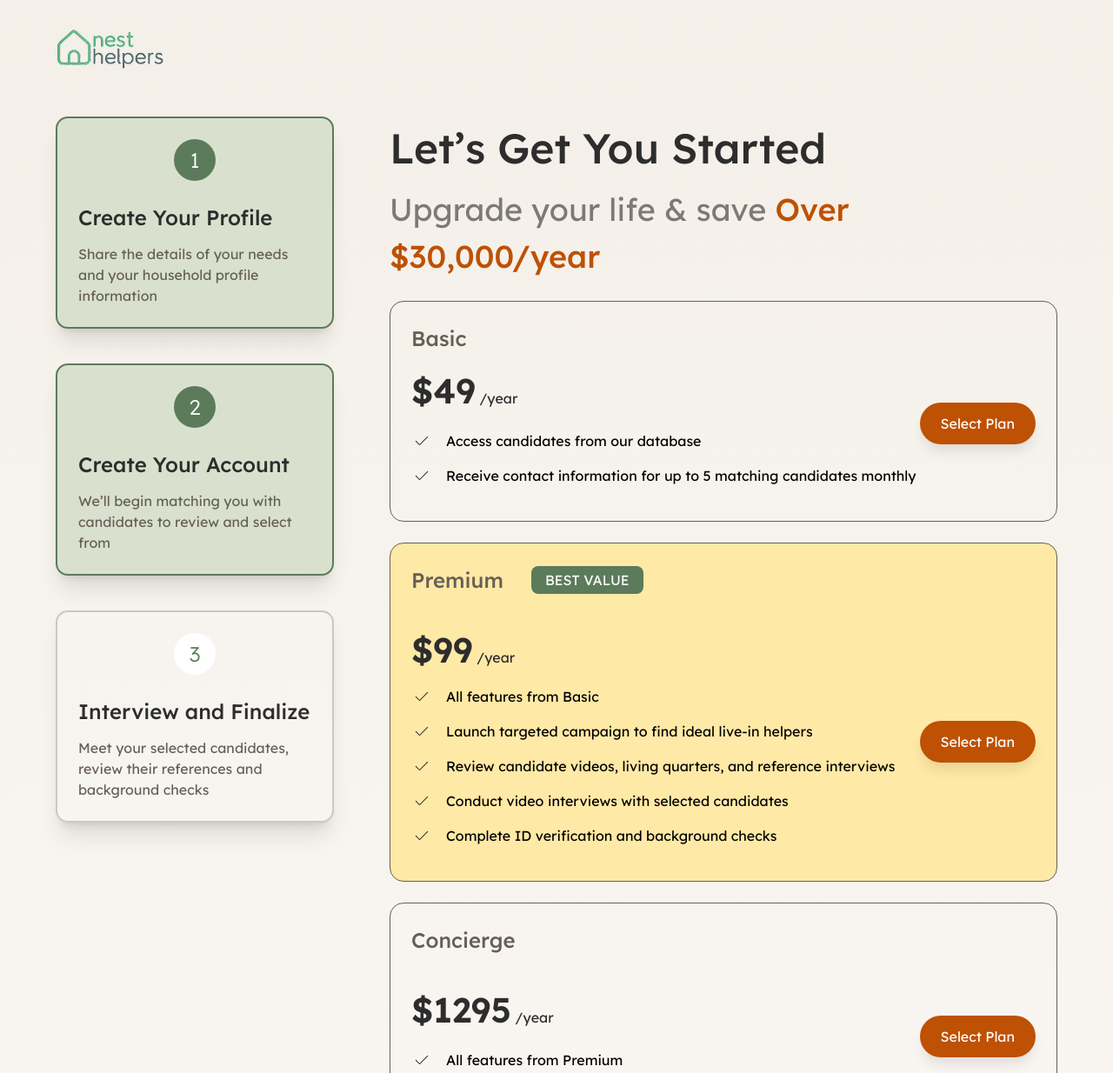
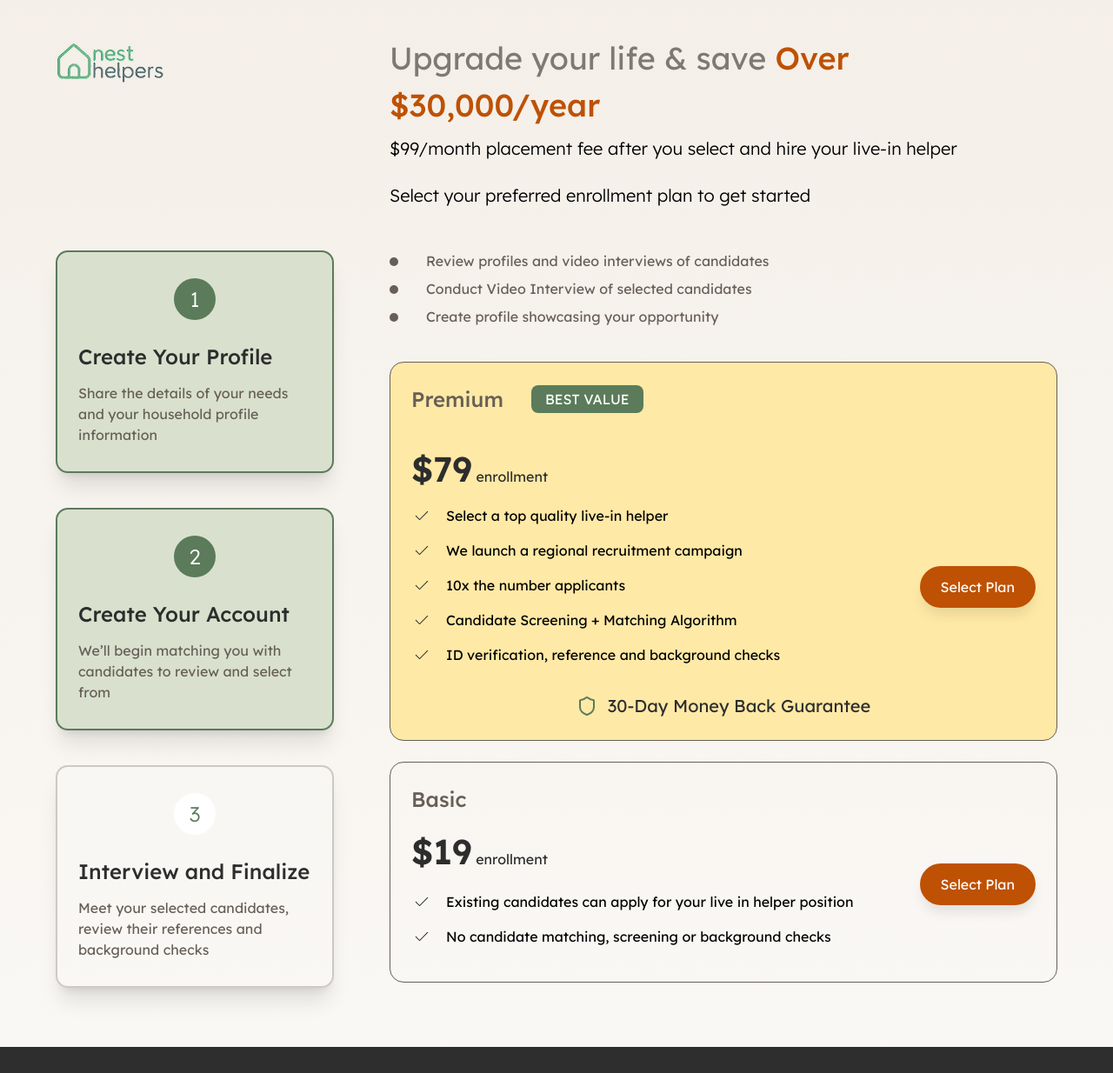
Before and after one commit to mubeenwattoo/host-site, a website: page host-pricing-page.html in a window 1280 px wide. Shown: the top 1234 px of the page at 87% size. Drawn offline with nearby package versions, Linux system fonts and the light colour scheme.

Commit message:
page updated

```diff
--- a/host-pricing-page.html
+++ b/host-pricing-page.html
@@ -19,22 +19,32 @@
 <body class="font-[lexend]">
 
  <section class="gradient-bg pt-8  lg:px-[64px] lg:pb-[68px] pb-[24px] p-6 ">
-  <div class="max-w-[1440px] mx-auto">
-<a href="./" class="inline-flex"><img src="./assets/images/logo.png" alt="logo" class="lg:w-[124px] lg:h-[48px] w-[82px] h-[32px] "></a>
+  <div class="max-w-[1340px] mx-auto">
 
+<div class="grid lg:grid-cols-[320px_1fr] lg:gap-16 gap-6">
+<a href="./" class="inline-flex"><img src="./assets/images/logo.png" alt="logo" class="mt-4 lg:w-[124px] lg:h-[48px] w-[82px] h-[32px] "></a>
 
+<div class="space-y-2">
+<p class="lg:text-[36px] text-[20px]  font-[400] text-[#7D7A74] mt-2 ">
+    Upgrade your life & save <span class="text-[#BE5103] font-[500]">Over $30,000/year</span>
+  </p>
+<span class="text-[20px] font-[300]">$99/month placement fee after you select and hire your live-in helper </span>
+<span class="text-[20px] font-[300] mt-6 block">Select your preferred enrollment plan to get started </span>
+
+  </div>
+</div>
 
   <div class=" mx-auto grid lg:grid-cols-[320px_1fr] gap-16 mt-12 ">
 
     <div class="lg:flex hidden flex-col gap-10">
-      <div class="flex flex-col items-start  gap-3 p-6 rounded-[14px] border-[2px] border-[var(--Color-Green,#5B7B5A)]
+      <div class="flex flex-col items-start  gap-3 px-6 py-[30px] rounded-[14px] border-[2px] border-[var(--Color-Green,#5B7B5A)]
   bg-[var(--Color-Light-Green,#D9E1CE)] shadow-[0_20px_25px_-5px_rgba(0,0,0,0.10),_0_8px_10px_-6px_rgba(0,0,0,0.10)] ">
           <span class="mx-auto w-12 h-12 rounded-full bg-[#5B7B5A] text-[24px] font-[300] text-white flex items-center justify-center ">1</span>
 
             <h3 class="text-[#2D2D2D]  text-[24px] font-[500] mt-3 ">Create Your Profile</h3>
             <p class="text-[#675F57] text-[16px] font-[400]">Share the details of your needs and your household profile information</p>
       </div>
-<div class="flex flex-col items-start  gap-3 p-6 rounded-[14px] border-[2px] border-[var(--Color-Green,#5B7B5A)]
+<div class="flex flex-col items-start  gap-3 px-6 py-[30px] rounded-[14px] border-[2px] border-[var(--Color-Green,#5B7B5A)]
   bg-[var(--Color-Light-Green,#D9E1CE)] shadow-[0_20px_25px_-5px_rgba(0,0,0,0.10),_0_8px_10px_-6px_rgba(0,0,0,0.10)] ">
           <span class="mx-auto w-12 h-12 rounded-full bg-[#5B7B5A] text-[24px] font-[300] text-white flex items-center justify-center ">2</span>
 
@@ -42,7 +52,7 @@
             <p class="text-[#675F57] text-[16px] font-[400]">We’ll begin matching you with candidates to review and select from</p>
       </div>
 
-        <div class="flex flex-col items-start  gap-3 p-6
+        <div class="flex flex-col items-start  gap-3 px-6  py-[30px]
   rounded-[14px]
   border-[2px]
   border-[var(--Color-Dark-Brown-30,rgba(103,95,87,0.30))]
@@ -60,19 +70,99 @@
 
     <div>
  <div class="w-full lg:pb-0 pb-10  ">
-  <h2 class="lg:text-[48px] text-[24px] font-[500] text-[#2D2D2D]">
+ <!-- <h2 class="lg:text-[48px] text-[24px] font-[500] text-[#2D2D2D]">
     Let’s Get You Started
   </h2>
+  -->
 
-  <p class="lg:text-[36px] text-[20px] mt-2 font-[400] text-[#7D7A74]">
-    Upgrade your life & save <span class="text-[#BE5103] font-[500]">Over $30,000/year</span>
-  </p>
+
+<ul class="space-y-2 text-[#675F57] text-[16px] lg:mt-0 -mt-4">
+  <li class="flex items-start gap-8">
+    <span class="mt-2 block h-2.5 w-2.5 rounded-full bg-[#675F57]"></span>
+    <span>Review profiles and video interviews of candidates</span>
+  </li>
+
+  <li class="flex items-start gap-8">
+    <span class="mt-2 block h-2.5 w-2.5 rounded-full bg-[#675F57]"></span>
+    <span>Conduct Video Interview of selected candidates</span>
+  </li>
+
+  <li class="flex items-start gap-8">
+    <span class="mt-2 block h-2.5 w-2.5 rounded-full bg-[#675F57]"></span>
+    <span>Create profile showcasing your opportunity</span>
+  </li>
+</ul>
+
+  <div id="premiumCard" class="mt-10 bg-[#FFE9A6] border border-[#675F57] rounded-[16px] p-6 relative">
+
+    <div class="flex items-center lg:justify-start justify-between gap-8">
+      <span class="lg:text-[24px] text-[20px] font-[500]  text-[#675F57]">Premium</span>
+
+      <span class="bg-[#5B7B5A] text-white lg:text-[16px] text-[12px] font-[400] px-4 py-[4px] rounded-[8px]">
+        BEST VALUE
+      </span>
+    </div>
+    <div class="mt-8 lg:border-b-0 border-b-2 border-[#675F57] lg:pb-0 pb-5">
+      <span class="lg:text-[40px] text-[36px] font-[600] text-[#2D2D2D]">$79</span>
+      <span class="text-[16px] text-[#2D2D2D] font-[400]">enrollment</span>
+    </div>
+    <ul class="lg:mt-3 mt-8 space-y-4 text-[16px] font-[400]">
+      <li class="flex gap-4">
+        <svg width="24" height="24" viewBox="0 0 24 24" fill="none" xmlns="http://www.w3.org/2000/svg">
+<path d="M9.54995 15.8799L18.3519 7.07893C18.4493 6.9816 18.5639 6.9296 18.6959 6.92293C18.8279 6.91626 18.949 6.96826 19.059 7.07893C19.169 7.1896 19.2243 7.3086 19.225 7.43593C19.2256 7.56326 19.1706 7.68193 19.0599 7.79193L10.116 16.7419C9.95395 16.9039 9.76528 16.9849 9.54995 16.9849C9.33462 16.9849 9.14595 16.9039 8.98395 16.7419L4.93395 12.6919C4.83662 12.5946 4.78595 12.4789 4.78195 12.3449C4.77795 12.2109 4.83062 12.0889 4.93995 11.9789C5.04928 11.8689 5.16828 11.8139 5.29695 11.8139C5.42562 11.8139 5.54462 11.8689 5.65395 11.9789L9.54995 15.8799Z" fill="#2D2D2D"/>
+</svg>
+
+        <span>Select a top quality live-in helper </span>
+      </li>
+       <li class="flex gap-4">
+        <svg width="24" height="24" viewBox="0 0 24 24" fill="none" xmlns="http://www.w3.org/2000/svg">
+<path d="M9.54995 15.8799L18.3519 7.07893C18.4493 6.9816 18.5639 6.9296 18.6959 6.92293C18.8279 6.91626 18.949 6.96826 19.059 7.07893C19.169 7.1896 19.2243 7.3086 19.225 7.43593C19.2256 7.56326 19.1706 7.68193 19.0599 7.79193L10.116 16.7419C9.95395 16.9039 9.76528 16.9849 9.54995 16.9849C9.33462 16.9849 9.14595 16.9039 8.98395 16.7419L4.93395 12.6919C4.83662 12.5946 4.78595 12.4789 4.78195 12.3449C4.77795 12.2109 4.83062 12.0889 4.93995 11.9789C5.04928 11.8689 5.16828 11.8139 5.29695 11.8139C5.42562 11.8139 5.54462 11.8689 5.65395 11.9789L9.54995 15.8799Z" fill="#2D2D2D"/>
+</svg>
+
+        <span>We launch a regional recruitment campaign</span>
+      </li>
+
+       <li class="flex gap-4">
+        <svg width="24" height="24" viewBox="0 0 24 24" fill="none" xmlns="http://www.w3.org/2000/svg">
+<path d="M9.54995 15.8799L18.3519 7.07893C18.4493 6.9816 18.5639 6.9296 18.6959 6.92293C18.8279 6.91626 18.949 6.96826 19.059 7.07893C19.169 7.1896 19.2243 7.3086 19.225 7.43593C19.2256 7.56326 19.1706 7.68193 19.0599 7.79193L10.116 16.7419C9.95395 16.9039 9.76528 16.9849 9.54995 16.9849C9.33462 16.9849 9.14595 16.9039 8.98395 16.7419L4.93395 12.6919C4.83662 12.5946 4.78595 12.4789 4.78195 12.3449C4.77795 12.2109 4.83062 12.0889 4.93995 11.9789C5.04928 11.8689 5.16828 11.8139 5.29695 11.8139C5.42562 11.8139 5.54462 11.8689 5.65395 11.9789L9.54995 15.8799Z" fill="#2D2D2D"/>
+</svg>
+
+        <span>10x the number applicants</span>
+      </li>
+          <li class="flex gap-4">
+        <svg width="24" height="24" viewBox="0 0 24 24" fill="none" xmlns="http://www.w3.org/2000/svg">
+<path d="M9.54995 15.8799L18.3519 7.07893C18.4493 6.9816 18.5639 6.9296 18.6959 6.92293C18.8279 6.91626 18.949 6.96826 19.059 7.07893C19.169 7.1896 19.2243 7.3086 19.225 7.43593C19.2256 7.56326 19.1706 7.68193 19.0599 7.79193L10.116 16.7419C9.95395 16.9039 9.76528 16.9849 9.54995 16.9849C9.33462 16.9849 9.14595 16.9039 8.98395 16.7419L4.93395 12.6919C4.83662 12.5946 4.78595 12.4789 4.78195 12.3449C4.77795 12.2109 4.83062 12.0889 4.93995 11.9789C5.04928 11.8689 5.16828 11.8139 5.29695 11.8139C5.42562 11.8139 5.54462 11.8689 5.65395 11.9789L9.54995 15.8799Z" fill="#2D2D2D"/>
+</svg>
+
+        <span>Candidate Screening + Matching Algorithm </span>
+      </li>
+            <li class="flex gap-4">
+        <svg width="24" height="24" viewBox="0 0 24 24" fill="none" xmlns="http://www.w3.org/2000/svg">
+<path d="M9.54995 15.8799L18.3519 7.07893C18.4493 6.9816 18.5639 6.9296 18.6959 6.92293C18.8279 6.91626 18.949 6.96826 19.059 7.07893C19.169 7.1896 19.2243 7.3086 19.225 7.43593C19.2256 7.56326 19.1706 7.68193 19.0599 7.79193L10.116 16.7419C9.95395 16.9039 9.76528 16.9849 9.54995 16.9849C9.33462 16.9849 9.14595 16.9039 8.98395 16.7419L4.93395 12.6919C4.83662 12.5946 4.78595 12.4789 4.78195 12.3449C4.77795 12.2109 4.83062 12.0889 4.93995 11.9789C5.04928 11.8689 5.16828 11.8139 5.29695 11.8139C5.42562 11.8139 5.54462 11.8689 5.65395 11.9789L9.54995 15.8799Z" fill="#2D2D2D"/>
+</svg>
+
+        <span>ID verification, reference and background checks </span>
+      </li>
+      <button id="premiumBtnMobile" class="lg:hidden w-full mt-4 cursor-pointer bg-[#BE5103] hover:bg-[#9b5124]
+        text-white text-[16px] font-[400] px-6 py-3 rounded-full shadow-[0_10px_15px_-3px_rgba(0,0,0,0.10)] transition">
+      Select Plan
+    </button>
+    </ul>
+    <button id="premiumBtnDesktop" class="lg:block hidden absolute right-6 bottom-[35%] cursor-pointer bg-[#BE5103] hover:bg-[#9b5124]
+        text-white text-[16px] font-[400] px-6 py-3 rounded-full shadow-[0_10px_15px_-3px_rgba(0,0,0,0.10)] transition">
+      Select Plan
+    </button>
+    <div class="flex items-center justify-center gap-3 mt-8">
+    <img src="./assets/images/shield.svg" alt="shield">
+    <h3 class="lg:text-[20px] text-[16px] text-[#2D2D2D] font-[400]">30-Day Money Back Guarantee</h3>
+</div>
+  </div>
   <div id="basicCard" class="mt-6  border border-[#675F57] rounded-[16px] p-6 relative">
 
       <span class="lg:text-[24px] text-[20px] font-[500]  text-[#675F57]">Basic</span>
      <div class="mt-3 lg:border-b-0 border-b-2 border-[#675F57] lg:pb-0 pb-5">
-      <span class="lg:text-[40px] text-[36px] font-[600] text-[#2D2D2D]">$49</span>
-      <span class="text-[16px] text-[#2D2D2D] font-[400]">/year</span>
+      <span class="lg:text-[40px] text-[36px] font-[600] text-[#2D2D2D]">$19</span>
+      <span class="text-[16px] text-[#2D2D2D] font-[400]">enrollment</span>
     </div>
 
     <ul class="lg:mt-4 mt-8 space-y-4 text-[16px] font-[400]">
@@ -83,14 +173,14 @@
 <path d="M9.54995 15.8799L18.3519 7.07893C18.4493 6.9816 18.5639 6.9296 18.6959 6.92293C18.8279 6.91626 18.949 6.96826 19.059 7.07893C19.169 7.1896 19.2243 7.3086 19.225 7.43593C19.2256 7.56326 19.1706 7.68193 19.0599 7.79193L10.116 16.7419C9.95395 16.9039 9.76528 16.9849 9.54995 16.9849C9.33462 16.9849 9.14595 16.9039 8.98395 16.7419L4.93395 12.6919C4.83662 12.5946 4.78595 12.4789 4.78195 12.3449C4.77795 12.2109 4.83062 12.0889 4.93995 11.9789C5.04928 11.8689 5.16828 11.8139 5.29695 11.8139C5.42562 11.8139 5.54462 11.8689 5.65395 11.9789L9.54995 15.8799Z" fill="#2D2D2D"/>
 </svg>
 
-        <span>Access candidates from our database</span>
+        <span>Existing candidates can apply for your live in helper position</span>
       </li>
         <li class="flex gap-4 ">
         <svg width="24" height="24" viewBox="0 0 24 24" fill="none" xmlns="http://www.w3.org/2000/svg">
 <path d="M9.54995 15.8799L18.3519 7.07893C18.4493 6.9816 18.5639 6.9296 18.6959 6.92293C18.8279 6.91626 18.949 6.96826 19.059 7.07893C19.169 7.1896 19.2243 7.3086 19.225 7.43593C19.2256 7.56326 19.1706 7.68193 19.0599 7.79193L10.116 16.7419C9.95395 16.9039 9.76528 16.9849 9.54995 16.9849C9.33462 16.9849 9.14595 16.9039 8.98395 16.7419L4.93395 12.6919C4.83662 12.5946 4.78595 12.4789 4.78195 12.3449C4.77795 12.2109 4.83062 12.0889 4.93995 11.9789C5.04928 11.8689 5.16828 11.8139 5.29695 11.8139C5.42562 11.8139 5.54462 11.8689 5.65395 11.9789L9.54995 15.8799Z" fill="#2D2D2D"/>
 </svg>
 
-        <span>Receive contact information for up to 5 matching candidates monthly</span>
+        <span>No candidate matching, screening or background checks</span>
       </li>
  <button id="basicBtnMobile" class="lg:hidden w-full mt-4 cursor-pointer bg-[#BE5103] hover:bg-[#9b5124]
         text-white text-[16px] font-[400] px-6 py-3 rounded-full shadow-[0_10px_15px_-3px_rgba(0,0,0,0.10)] transition">
@@ -102,66 +192,8 @@
       Select Plan
     </button>
   </div>
-  <div id="premiumCard" class="mt-6 bg-[#FFE9A6] border border-[#675F57] rounded-[16px] p-6 relative">
 
-    <div class="flex items-center lg:justify-start justify-between gap-8">
-      <span class="lg:text-[24px] text-[20px] font-[500]  text-[#675F57]">Premium</span>
-
-      <span class="bg-[#5B7B5A] text-white lg:text-[16px] text-[12px] font-[400] px-4 py-[4px] rounded-[8px]">
-        BEST VALUE
-      </span>
-    </div>
-    <div class="mt-8 lg:border-b-0 border-b-2 border-[#675F57] lg:pb-0 pb-5">
-      <span class="lg:text-[40px] text-[36px] font-[600] text-[#2D2D2D]">$99</span>
-      <span class="text-[16px] text-[#2D2D2D] font-[400]">/year</span>
-    </div>
-    <ul class="lg:mt-3 mt-8 space-y-4 text-[16px] font-[400]">
-      <li class="flex gap-4">
-        <svg width="24" height="24" viewBox="0 0 24 24" fill="none" xmlns="http://www.w3.org/2000/svg">
-<path d="M9.54995 15.8799L18.3519 7.07893C18.4493 6.9816 18.5639 6.9296 18.6959 6.92293C18.8279 6.91626 18.949 6.96826 19.059 7.07893C19.169 7.1896 19.2243 7.3086 19.225 7.43593C19.2256 7.56326 19.1706 7.68193 19.0599 7.79193L10.116 16.7419C9.95395 16.9039 9.76528 16.9849 9.54995 16.9849C9.33462 16.9849 9.14595 16.9039 8.98395 16.7419L4.93395 12.6919C4.83662 12.5946 4.78595 12.4789 4.78195 12.3449C4.77795 12.2109 4.83062 12.0889 4.93995 11.9789C5.04928 11.8689 5.16828 11.8139 5.29695 11.8139C5.42562 11.8139 5.54462 11.8689 5.65395 11.9789L9.54995 15.8799Z" fill="#2D2D2D"/>
-</svg>
-
-        <span>All features from Basic</span>
-      </li>
-       <li class="flex gap-4">
-        <svg width="24" height="24" viewBox="0 0 24 24" fill="none" xmlns="http://www.w3.org/2000/svg">
-<path d="M9.54995 15.8799L18.3519 7.07893C18.4493 6.9816 18.5639 6.9296 18.6959 6.92293C18.8279 6.91626 18.949 6.96826 19.059 7.07893C19.169 7.1896 19.2243 7.3086 19.225 7.43593C19.2256 7.56326 19.1706 7.68193 19.0599 7.79193L10.116 16.7419C9.95395 16.9039 9.76528 16.9849 9.54995 16.9849C9.33462 16.9849 9.14595 16.9039 8.98395 16.7419L4.93395 12.6919C4.83662 12.5946 4.78595 12.4789 4.78195 12.3449C4.77795 12.2109 4.83062 12.0889 4.93995 11.9789C5.04928 11.8689 5.16828 11.8139 5.29695 11.8139C5.42562 11.8139 5.54462 11.8689 5.65395 11.9789L9.54995 15.8799Z" fill="#2D2D2D"/>
-</svg>
-
-        <span>Launch targeted campaign to find ideal live-in helpers</span>
-      </li>
-
-       <li class="flex gap-4">
-        <svg width="24" height="24" viewBox="0 0 24 24" fill="none" xmlns="http://www.w3.org/2000/svg">
-<path d="M9.54995 15.8799L18.3519 7.07893C18.4493 6.9816 18.5639 6.9296 18.6959 6.92293C18.8279 6.91626 18.949 6.96826 19.059 7.07893C19.169 7.1896 19.2243 7.3086 19.225 7.43593C19.2256 7.56326 19.1706 7.68193 19.0599 7.79193L10.116 16.7419C9.95395 16.9039 9.76528 16.9849 9.54995 16.9849C9.33462 16.9849 9.14595 16.9039 8.98395 16.7419L4.93395 12.6919C4.83662 12.5946 4.78595 12.4789 4.78195 12.3449C4.77795 12.2109 4.83062 12.0889 4.93995 11.9789C5.04928 11.8689 5.16828 11.8139 5.29695 11.8139C5.42562 11.8139 5.54462 11.8689 5.65395 11.9789L9.54995 15.8799Z" fill="#2D2D2D"/>
-</svg>
-
-        <span>Review candidate videos, living quarters, and reference interviews</span>
-      </li>
-          <li class="flex gap-4">
-        <svg width="24" height="24" viewBox="0 0 24 24" fill="none" xmlns="http://www.w3.org/2000/svg">
-<path d="M9.54995 15.8799L18.3519 7.07893C18.4493 6.9816 18.5639 6.9296 18.6959 6.92293C18.8279 6.91626 18.949 6.96826 19.059 7.07893C19.169 7.1896 19.2243 7.3086 19.225 7.43593C19.2256 7.56326 19.1706 7.68193 19.0599 7.79193L10.116 16.7419C9.95395 16.9039 9.76528 16.9849 9.54995 16.9849C9.33462 16.9849 9.14595 16.9039 8.98395 16.7419L4.93395 12.6919C4.83662 12.5946 4.78595 12.4789 4.78195 12.3449C4.77795 12.2109 4.83062 12.0889 4.93995 11.9789C5.04928 11.8689 5.16828 11.8139 5.29695 11.8139C5.42562 11.8139 5.54462 11.8689 5.65395 11.9789L9.54995 15.8799Z" fill="#2D2D2D"/>
-</svg>
-
-        <span>Conduct video interviews with selected candidates</span>
-      </li>
-            <li class="flex gap-4">
-        <svg width="24" height="24" viewBox="0 0 24 24" fill="none" xmlns="http://www.w3.org/2000/svg">
-<path d="M9.54995 15.8799L18.3519 7.07893C18.4493 6.9816 18.5639 6.9296 18.6959 6.92293C18.8279 6.91626 18.949 6.96826 19.059 7.07893C19.169 7.1896 19.2243 7.3086 19.225 7.43593C19.2256 7.56326 19.1706 7.68193 19.0599 7.79193L10.116 16.7419C9.95395 16.9039 9.76528 16.9849 9.54995 16.9849C9.33462 16.9849 9.14595 16.9039 8.98395 16.7419L4.93395 12.6919C4.83662 12.5946 4.78595 12.4789 4.78195 12.3449C4.77795 12.2109 4.83062 12.0889 4.93995 11.9789C5.04928 11.8689 5.16828 11.8139 5.29695 11.8139C5.42562 11.8139 5.54462 11.8689 5.65395 11.9789L9.54995 15.8799Z" fill="#2D2D2D"/>
-</svg>
-
-        <span>Complete ID verification and background checks</span>
-      </li>
-      <button id="premiumBtnMobile" class="lg:hidden w-full mt-4 cursor-pointer bg-[#BE5103] hover:bg-[#9b5124]
-        text-white text-[16px] font-[400] px-6 py-3 rounded-full shadow-[0_10px_15px_-3px_rgba(0,0,0,0.10)] transition">
-      Select Plan
-    </button>
-    </ul>
-    <button id="premiumBtnDesktop" class="lg:block hidden absolute right-6 bottom-[35%] cursor-pointer bg-[#BE5103] hover:bg-[#9b5124]
-        text-white text-[16px] font-[400] px-6 py-3 rounded-full shadow-[0_10px_15px_-3px_rgba(0,0,0,0.10)] transition">
-      Select Plan
-    </button>
-  </div>
+<!--
   <div id="conciergeCard" class="mt-6  border border-[#675F57] rounded-[16px] p-6 relative">
 
       <span class="lg:text-[24px] text-[20px] font-[500]  text-[#675F57]">Concierge</span>
@@ -197,9 +229,12 @@
       Select Plan
     </button>
   </div>
+-->
+<!--
   <div class="mt-16 text-center">
     <a href="#" class="text-[#7D7A74] underline text-[20px] font-[400]">Have Questions? Let us know</a>
   </div>
+  -->
 
 </div>
 
@@ -207,7 +242,7 @@
     </div>
   </div>
 
-
+<!--
   <div class="pt-12 mt-12 flex flex-col items-center gap-6 border-t border-t-[rgba(125,122,116,0.50)]">
 <div class="flex items-center justify-center gap-3">
     <img src="./assets/images/shield.svg" alt="shield">
@@ -216,6 +251,7 @@
     <p class="text-[16px] text-[#675F57] font-[300] text-center">If you don't find any live-in helpers that you're interested in connecting with</p>
 
   </div>
+  -->
   </div>
 </section>
 
```
Also changed, not shown: send.html (+4 -1 lines), assets/css/output.css.
